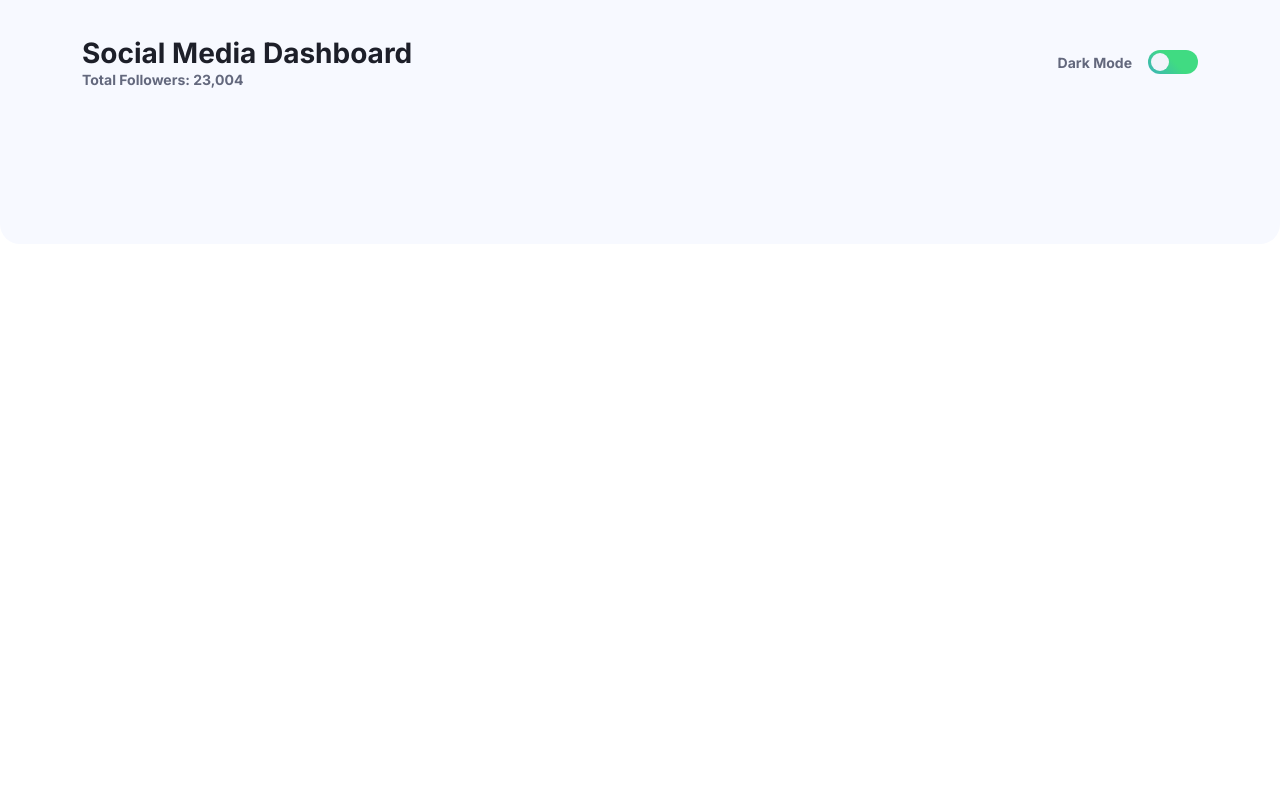
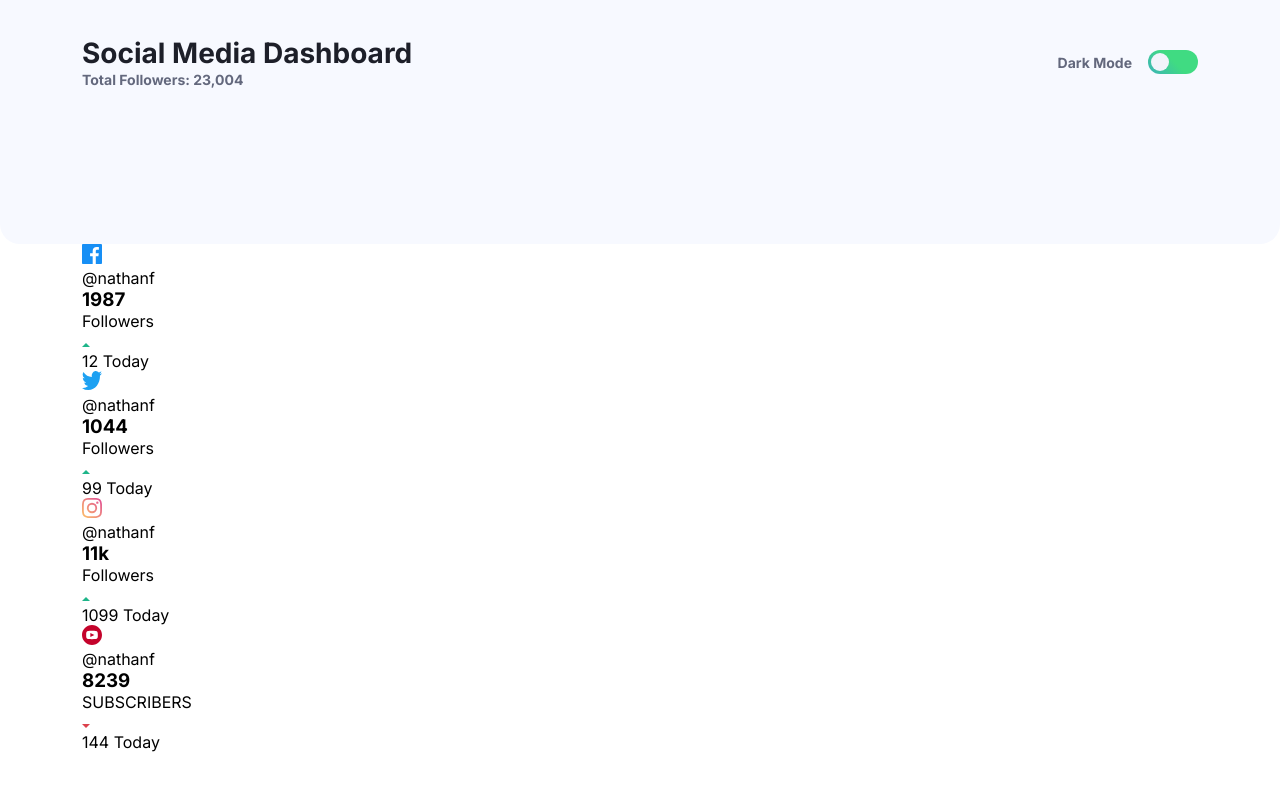
Before and after one commit to runny-life/social-media-dashboard, a website built with Vite: page index.html in a window 1280 px wide. Built offline with nearby package versions, Linux system fonts and the light colour scheme.

Commit message:
feat: add HTML markup section stats followers

```diff
--- a/index.html
+++ b/index.html
@@ -28,6 +28,137 @@
         </div>
       </div>
     </header>
+    <main class="content">
+      <section class="stats-followers" aria-labelledby="stats-followers-title">
+        <div class="stats-followers__inner container">
+          <h2 class="visually-hidden" id="stats-followers-title">Sats followers</h2>
+          <ul class="stats-followers__list">
+            <li class="stats-followers__item">
+              <article class="card-follower">
+                <div class="card-follower-name-container">
+                  <img
+                    class="card-follower__icon-social"
+                    src="./src/assets/icons/icon-facebook.svg"
+                    alt="Facebook"
+                    width="20"
+                    height="20"
+                    loading="lazy"
+                  />
+                  <p class="stats-followers__name">@nathanf</p>
+                </div>
+                <div class="card-followers__stats">
+                  <h3 class="card-follower__stat-number">1987</h3>
+                  <p class="card-follower__title">Followers</p>
+                </div>
+                <div class="card-follower__change">
+                  <img
+                    class="card-follower__change-icon"
+                    src="./src/assets/icons/icon-up.svg"
+                    alt=""
+                    width="8"
+                    height="4"
+                    loading="lazy"
+                  />
+                  <p class="card-follower__stat-change">12 Today</p>
+                </div>
+              </article>
+            </li>
+            <li class="stats-followers__item">
+              <article class="card-follower">
+                <div class="card-follower-name-container">
+                  <img
+                    class="card-follower__icon-social"
+                    src="./src/assets/icons/icon-twitter.svg"
+                    alt="Twitter"
+                    width="20"
+                    height="20"
+                    loading="lazy"
+                  />
+                  <p class="stats-followers__name">@nathanf</p>
+                </div>
+                <div class="card-followers__stats">
+                  <h3 class="card-follower__stat-number">1044</h3>
+                  <p class="card-follower__title">Followers</p>
+                </div>
+                <div class="card-follower__change">
+                  <img
+                    class="card-follower__change-icon"
+                    src="./src/assets/icons/icon-up.svg"
+                    alt=""
+                    width="8"
+                    height="4"
+                    loading="lazy"
+                  />
+                  <p class="card-follower__stat-change">99 Today</p>
+                </div>
+              </article>
+            </li>
+            <li class="stats-followers__item">
+              <article class="card-follower">
+                <div class="card-follower-name-container">
+                  <img
+                    class="card-follower__icon-social"
+                    src="./src/assets/icons/icon-instagram.svg"
+                    alt="Instagram"
+                    width="20"
+                    height="20"
+                    loading="lazy"
+                  />
+                  <p class="stats-followers__name">@nathanf</p>
+                </div>
+                <div class="card-followers__stats">
+                  <h3 class="card-follower__stat-number">11k</h3>
+                  <p class="card-follower__title">Followers</p>
+                </div>
+                <div class="card-follower__change">
+                  <img
+                    class="card-follower__change-icon"
+                    src="./src/assets/icons/icon-up.svg"
+                    alt=""
+                    width="8"
+                    height="4"
+                    loading="lazy"
+                  />
+                  <p class="card-follower__stat-change">1099 Today</p>
+                </div>
+              </article>
+            </li>
+            <li class="stats-followers__item">
+              <article class="card-follower">
+                <div class="card-follower-name-container">
+                  <img
+                    class="card-follower__icon-social"
+                    src="./src/assets/icons/icon-youtube.svg"
+                    alt="YouTube"
+                    width="20"
+                    height="20"
+                    loading="lazy"
+                  />
+                  <p class="stats-followers__name">@nathanf</p>
+                </div>
+                <div class="card-followers__stats">
+                  <h3 class="card-follower__stat-number">8239</h3>
+                  <p class="card-follower__title">SUBSCRIBERS</p>
+                </div>
+                <div class="card-follower__change">
+                  <img
+                    class="card-follower__change-icon"
+                    src="./src/assets/icons/icon-down.svg"
+                    alt=""
+                    width="8"
+                    height="4"
+                    loading="lazy"
+                  />
+                  <p class="card-follower__stat-change card-follower__stat-change--down">
+                    144 Today
+                  </p>
+                </div>
+              </article>
+            </li>
+          </ul>
+        </div>
+      </section>
+    </main>
     <script type="module" src="./src/scripts/app.js"></script>
   </body>
 </html>
--- a/src/styles/base/base.scss
+++ b/src/styles/base/base.scss
@@ -29,6 +29,10 @@ button {
   cursor: pointer;
 }
 
+ul {
+  list-style-type: none;
+}
+
 .container {
   --container-padding-x: 25px;
   --container-max-width: 542px;
@@ -42,3 +46,7 @@ button {
     --container-max-width: 1116px;
   }
 }
+
+.visually-hidden {
+  @include visually-hidden;
+}
```
